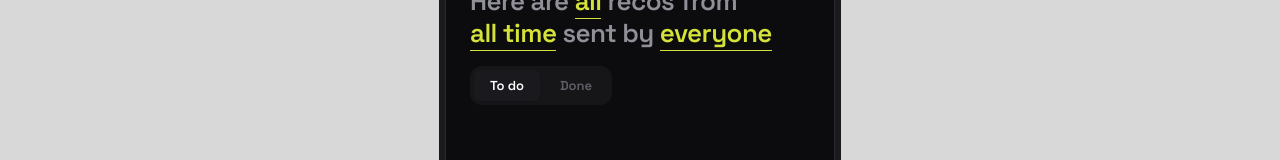
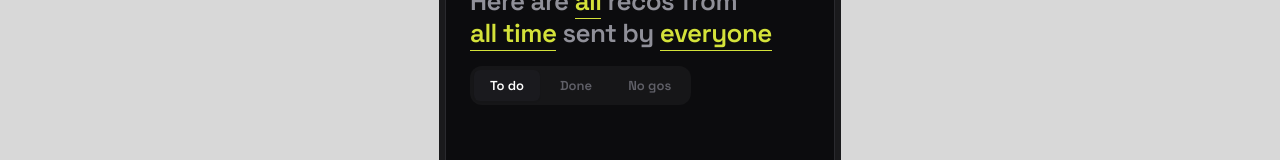
Before and after one commit to tylerhendy-design/recco, a Next.js app: page /home in a window 1280 px wide. Shown: the part 127-287 px from the top of the page. Built offline with nearby package versions, Linux system fonts and the light colour scheme.

Commit message:
Add No gos tab: no-go recos filtered from todo, shown in own tab with reason

```diff
--- a/src/app/(app)/home/page.tsx
+++ b/src/app/(app)/home/page.tsx
@@ -19,7 +19,7 @@ import { initials } from '@/lib/utils'
 import { getCategoryLabel, getCategoryColor } from '@/constants/categories'
 import type { Reco, RecoRecommender } from '@/types/app.types'
 
-type Tab = 'todo' | 'done'
+type Tab = 'todo' | 'done' | 'nogo'
 
 const CATEGORY_FILTERS = [
   { value: 'all', label: 'all' },
@@ -69,6 +69,7 @@ export default function HomePage() {
   const [avatarUrl, setAvatarUrl] = useState<string | null>(null)
   const [dbRecos, setDbRecos] = useState<Reco[]>([])
   const [doneRecos, setDoneRecos] = useState<Reco[]>([])
+  const [noGoRecos, setNoGoRecos] = useState<Reco[]>([])
   const [loading, setLoading] = useState(true)
   const [loadingDone, setLoadingDone] = useState(false)
 
@@ -164,10 +165,17 @@ export default function HomePage() {
     }
   }, [tab, userId])
 
-  // Group duplicates into single cards
+  // Split feed into todo and no-go
   const grouped = useMemo(
-    () => groupRecos([...manualRecos, ...dbRecos].filter((r) => !doneIds.has(r.id))),
+    () => groupRecos([...manualRecos, ...dbRecos].filter((r) => !doneIds.has(r.id) && r.status !== 'no_go')),
     [manualRecos, dbRecos, doneIds]
+  )
+
+  const noGoList = useMemo(
+    () => [...noGoRecos, ...dbRecos.filter((r) => r.status === 'no_go')].filter(
+      (r, i, self) => self.findIndex((x) => x.id === r.id) === i
+    ),
+    [noGoRecos, dbRecos]
   )
 
   // Derive sender options from grouped recos
@@ -269,7 +277,8 @@ export default function HomePage() {
     if (!noGoReco || !userId) return
     const reco = noGoReco
     setNoGoReco(null)
-    setDoneIds((prev) => new Set(prev).add(reco.id))
+    // Move to no-go list (stays in feed as no_go status, filtered out of todo)
+    setNoGoRecos((prev) => [...prev, { ...reco, status: 'no_go' as const, feedback_text: reason }])
     await markNoGo(reco.id, userId, reco.sender_id, reason, reco.title)
   }
 
@@ -390,7 +399,7 @@ export default function HomePage() {
           </span>
         </div>
 
-        {/* To do / Done toggle */}
+        {/* To do / Done / No gos toggle */}
         <div className="flex items-center gap-1 bg-bg-card rounded-input p-1 w-fit mt-4">
           <button
             onClick={() => setTab('todo')}
@@ -407,6 +416,14 @@ export default function HomePage() {
             }`}
           >
             Done{doneRecos.length > 0 ? ` · ${doneRecos.length}` : ''}
+          </button>
+          <button
+            onClick={() => setTab('nogo')}
+            className={`px-4 py-1.5 rounded-[6px] text-[13px] font-semibold transition-all ${
+              tab === 'nogo' ? 'bg-bg-elevated text-white shadow-sm' : 'text-text-faint hover:text-text-muted'
+            }`}
+          >
+            No gos{noGoList.length > 0 ? ` · ${noGoList.length}` : ''}
           </button>
         </div>
       </div>
@@ -507,6 +524,36 @@ export default function HomePage() {
         </div>
       )}
 
+      {/* ── NO GOS TAB ── */}
+      {tab === 'nogo' && (
+        <div className="flex-1 overflow-y-auto scrollbar-none pb-6">
+          {noGoList.length === 0 ? (
+            <div className="flex flex-col items-center justify-center py-20 gap-3 text-center px-10">
+              <div className="text-[36px] mb-1">🚫</div>
+              <div className="text-[17px] font-semibold text-white">No no-gos yet</div>
+              <div className="text-[13px] text-text-muted leading-[1.6]">Recos you can't or won't do will appear here.</div>
+            </div>
+          ) : noGoList.map((reco) => (
+            <div key={reco.id} className="mx-5 mb-3 rounded-card border border-bad/20 bg-bg-card overflow-hidden">
+              <div className="px-4 py-3">
+                <div className="flex items-start justify-between gap-2 mb-1">
+                  <div className="text-[15px] font-semibold text-white leading-tight">{reco.title}</div>
+                  <span className="text-[10px] font-bold uppercase tracking-[0.5px] px-2 py-0.5 rounded-chip border border-bad/30 text-bad/80 flex-shrink-0">No go</span>
+                </div>
+                <div className="text-[12px] text-text-faint mb-2">
+                  from {reco.sender.display_name.split(' ')[0]} · {getCategoryLabel(reco.category)}
+                </div>
+                {reco.feedback_text && (
+                  <div className="text-[12px] text-text-muted italic leading-[1.5] border-l-2 border-bad/30 pl-2">
+                    "{reco.feedback_text}"
+                  </div>
+                )}
+              </div>
+            </div>
+          ))}
+        </div>
+      )}
+
       <FeedbackSheet
         open={!!feedbackReco}
         onClose={() => setFeedbackReco(null)}
--- a/src/lib/data/recos.ts
+++ b/src/lib/data/recos.ts
@@ -80,7 +80,7 @@ export async function fetchHomeFeed(userId: string): Promise<Reco[]> {
       )
     `)
     .eq('recipient_id', userId)
-    .in('status', ['unseen', 'seen', 'been_there'])
+    .in('status', ['unseen', 'seen', 'been_there', 'no_go'])
     .order('created_at', { ascending: false })
 
   if (error || !data) return []
```
